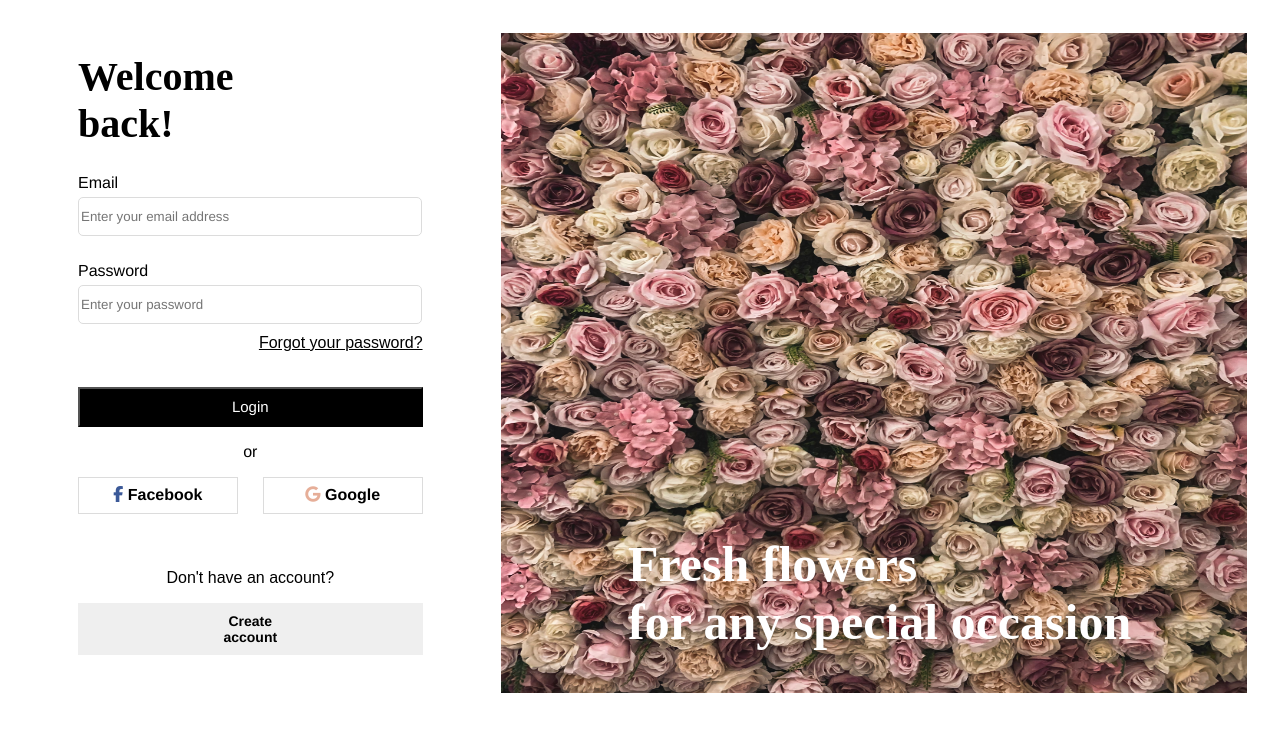
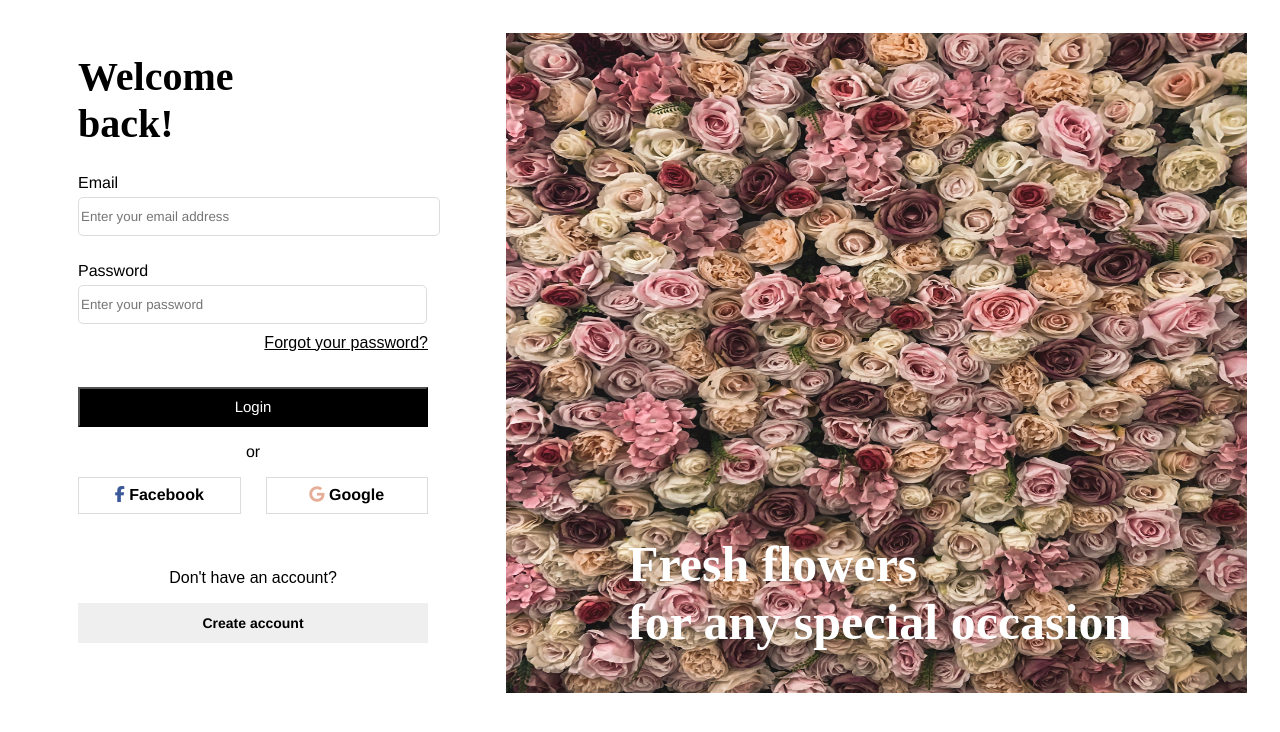
Before and after one commit to Ayo-Adedeji/JavaScript-Functionality, a plain HTML site: page index.html in a window 1280 px wide. Drawn offline with Linux system fonts and the light colour scheme; a web font is replaced by a local one.

Commit message:
Assignment

```diff
--- a/index.css
+++ b/index.css
@@ -14,7 +14,7 @@ width: 36%;
 
 }
 img{
-    width: 78%;
+    width: 83%;
     height: 660px;
     margin-right: 25px;
     margin-bottom: 25px;
@@ -40,6 +40,7 @@ h1{
 .email{
     width: 98%;
     height: 35px;
+    padding-right: 15px;
     margin-bottom: 10px;
     border-radius: 5px;
     border: 1px solid gainsboro;
@@ -58,7 +59,9 @@ h1{
     color: black;
 }
 .create{
-    padding: 10px 130px;
+    /* padding: 10px 130px; */
+    height: 40px;
+    width: 350px;
     border: none;
     font-family: Afacad Flux, Helvetica, sans-serif;
     font-size: 14px;
@@ -160,9 +163,3 @@ color: rgba(205, 94, 50, 0.503);
 .p-for-forgot:hover{
     cursor: pointer;
 }
-
-@media screen and (max-width: 1300px) {
-.create {
-padding: 10px 140px;
-}
-}
```
